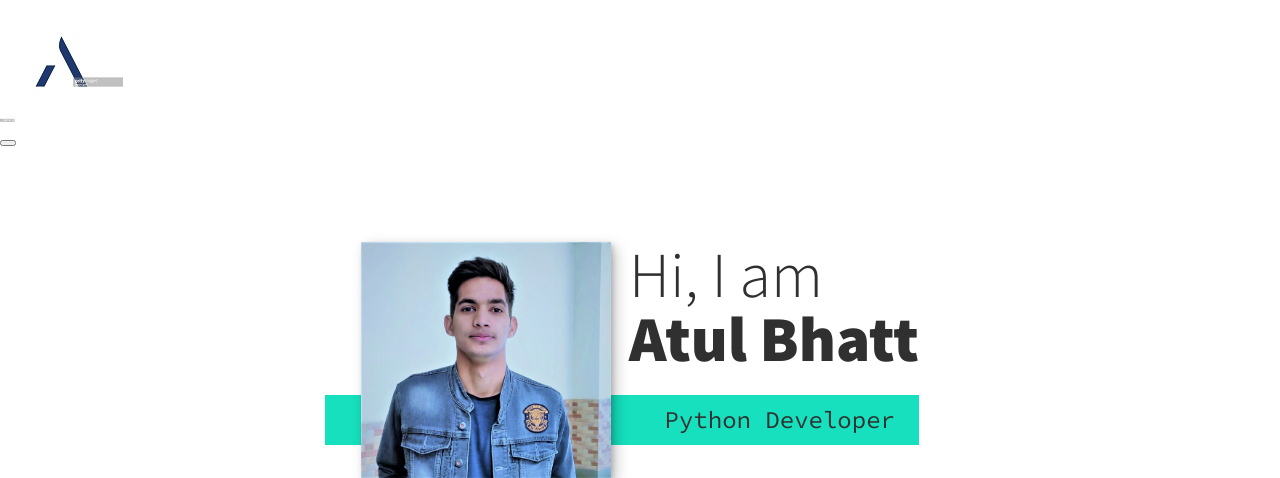
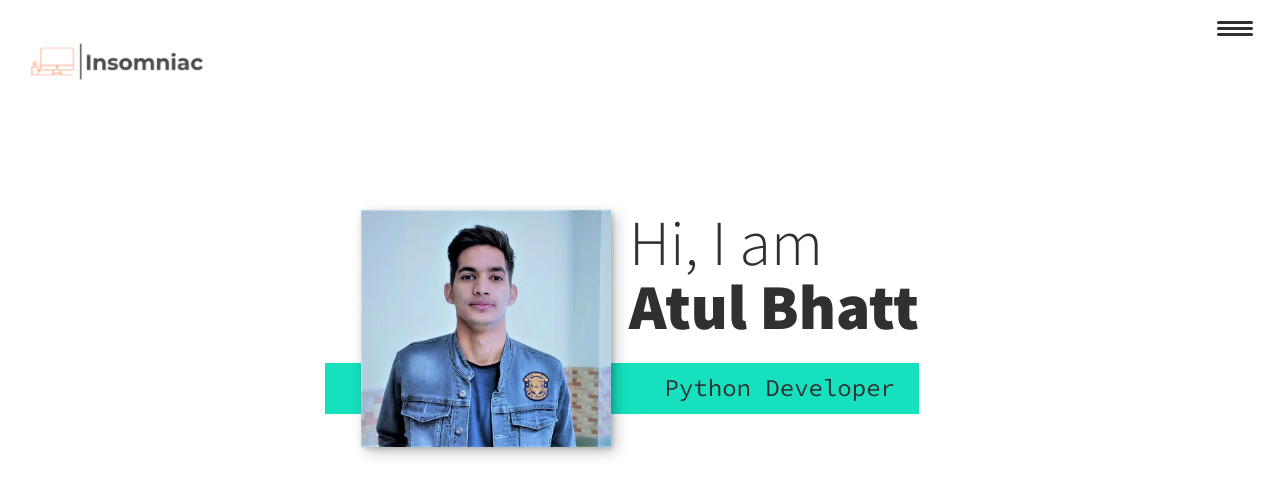
Before and after one commit to Atul-Bhatt/Flask-Portfolio, a Flask app: page / in a window 1280 px wide. Shown: the top 478 px of the page. Run offline with Flask 2, Linux system fonts and the light colour scheme.

Commit message:
Navigation

```diff
--- a/application/static/css/style.css
+++ b/application/static/css/style.css
@@ -129,8 +129,92 @@ section {
 
 /* Header */
 
-nav {
-  display: none;
+header {
+  display: flex;
+  justify-content: space-between;
+  padding: 1em;
+}
+
+.logo {
+  max-width: 200px;
+}
+
+.nav {
+  position: fixed;
+  background: var(--clr-dark);
+  color: var(--clr-light);
+  top: 0;
+  bottom: 0;
+  left: 0;
+  right: 0;
+  z-index: 100;
+
+  transform: translatex(100%);
+  transition: transform 250ms cubic-bezier(0.5, 0, 0.5, 1);
+}
+
+.nav__list {
+  list-style: none;
+  display: flex;
+  height: 100%;
+  flex-direction: column;
+  justify-content: space-evenly;
+  align-items: center;
+  margin: 0;
+  padding: 0;
+}
+
+.nav__link {
+  color: inherit;
+  font-weight: var(--fw-bold);
+  font-size: var(--fs-h3);
+  text-decoration: none;
+}
+
+.nav__link:hover {
+  color: var(--clr-accent);
+}
+
+.nav-toggle {
+  padding: 0.5em;
+  background: transparent;
+  border: 0;
+  cursor: pointer;
+  position: absolute;
+  right: 1em;
+  top: 1em;
+  z-index: 1000;
+}
+
+.hamburger {
+  display: block;
+  position: relative;
+}
+
+.hamburger,
+.hamburger::before,
+.hamburger::after {
+  background: var(--clr-dark);
+  width: 2em;
+  height: 3px;
+  border-radius: 1em;
+  transition: transform 250ms ease-in-out;
+}
+
+.hamburger::before,
+.hamburger::after {
+  content: "";
+  position: absolute;
+  left: 0;
+  right: 0;
+}
+
+.hamburger::before {
+  top: 6px;
+}
+
+.hamburger::after {
+  bottom: 6px;
 }
 
 /* Intro Section */
@@ -320,6 +404,7 @@ nav {
   color: var(--clr-accent);
   text-align: center;
   padding: 2.5em 0;
+  font-size: var(--fs-h3);
 }
 
 .footer a {
@@ -328,7 +413,7 @@ nav {
 }
 
 .footer__link {
-  font-size: var(--fs-h3);
+  font-weight: var(--fw-bold);
 }
 
 .footer__link:hover,
@@ -339,3 +424,19 @@ nav {
 .footer__link:hover {
   text-decoration: underline;
 }
+
+.social-list {
+  list-style: none;
+  display: flex;
+  justify-content: center;
+  margin: 2em 0 0;
+  padding: 0;
+}
+
+.social-list__item {
+  margin: 0 0.5em;
+}
+
+.social-list__link {
+  padding: 0.5em;
+}
--- a/application/templates/index.html
+++ b/application/templates/index.html
@@ -19,7 +19,7 @@
     <body>
         <header>
             <div class="logo">
-                <img class="logo" src="/static/images/logo.jpg" alt="">
+                <img class="logo" src="/static/images/insomniac.png" alt="">
             </div>
             <button class="nav-toggle" aria-label="toggle navigation">
                 <span class="hamburger"></span>
@@ -119,19 +119,19 @@
         <!-- Footer -->
         <footer class="footer">
             <a href="mailto:pythondeveloper@gmail.com" class="footer__link">Mail Atul Bhatt</a>
-            <ul class="social__list">
-                <li class="social__list--item">
+            <ul class="social-list">
+                <li class="social-list__item">
                     <a href="https://github.com" class="social-list__link">
                         <i class="fab fa-github"></i>
                     </a></li>
-                <li class="social__list--item">
+                <li class="social-list__item">
                     <a href="https://twitter.com" class="social-list__link">
                         <i class="fab fa-twitter"></i>
                     </a></li>
-                <li class="social__list--item"><a href="https://facebook.com" class="social-list__link">
+                <li class="social-list__item"><a href="https://facebook.com" class="social-list__link">
                     <i class="fab fa-facebook"></i>
                 </a></li>
-                <li class="social__list--item">
+                <li class="social-list__item">
                     <a href="https://goodreads.com" class="social-list__link">
                         <i class="fab fa-goodreads"></i>
                     </a></li>
```
Also changed, not shown: application/static/images/insomniac.PNG (added).
